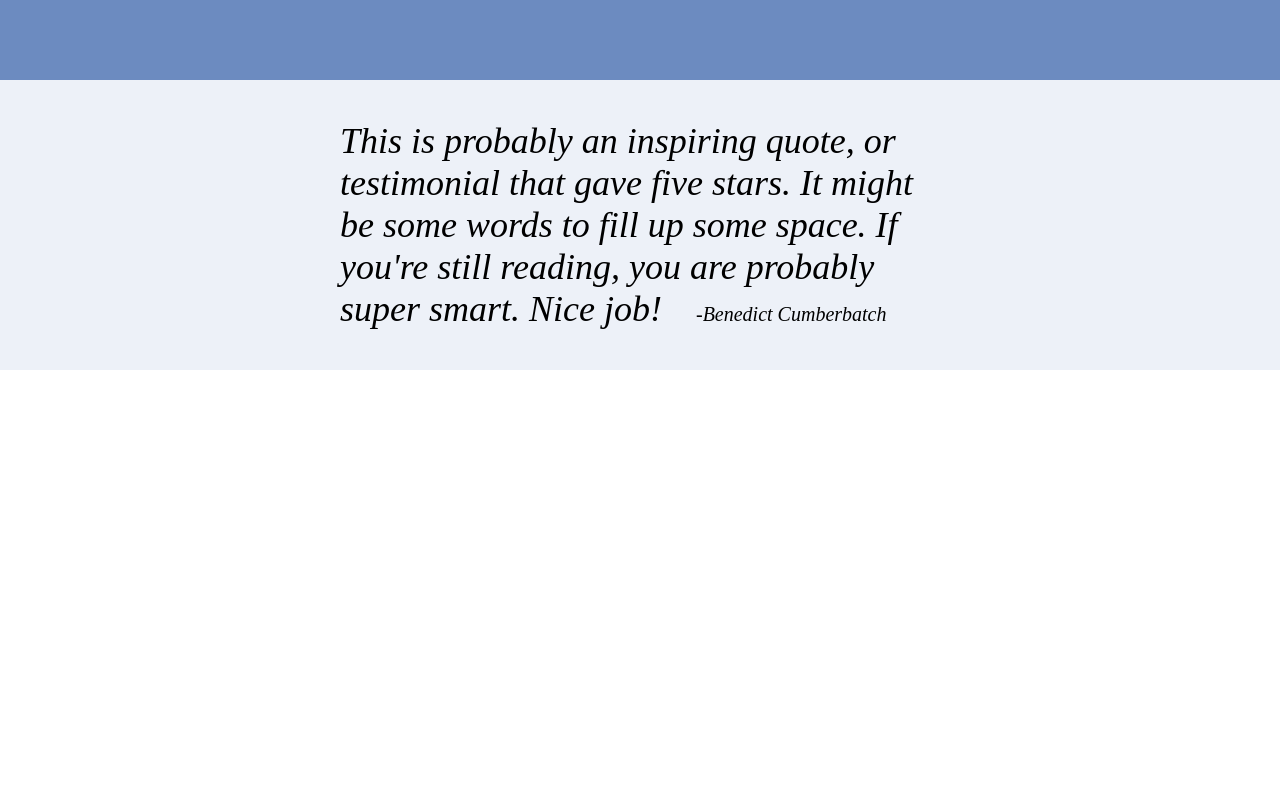
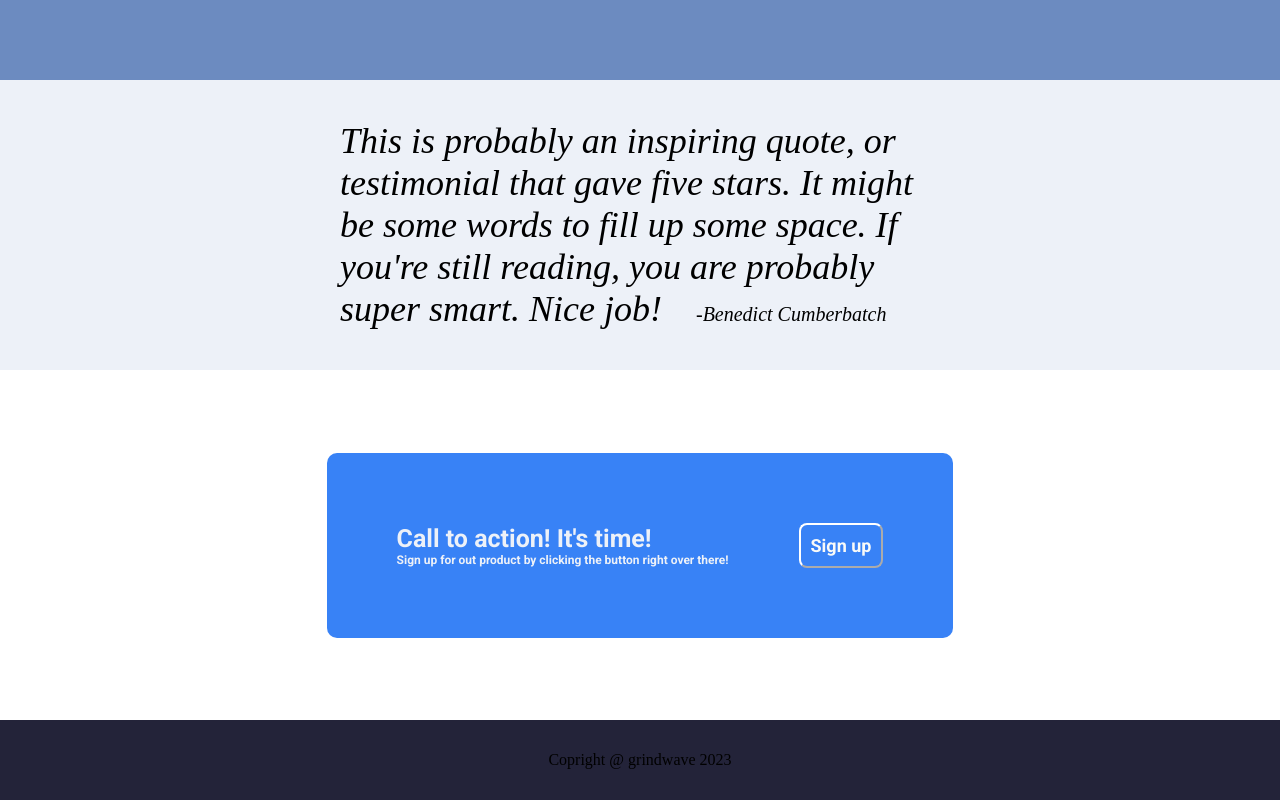
Before and after one commit to grindwave/Landing-page, a plain HTML site: page index.html in a window 1280 px wide. Shown: the part 860-1660 px from the top of the page. Before the commit the page ends 1230 px from the top, so only its background shows below. Drawn offline with Linux system fonts and the light colour scheme.

Commit message:
completed call to action and footer sections. overall landing page complete!

```diff
--- a/index.html
+++ b/index.html
@@ -59,6 +59,20 @@
         <cite>-Benedict Cumberbatch</cite>
        </div>
     </div>
+    <div class="callaction">
+      <div class="callbox">
+        <div class="callcontain">
+         <calltext1>Call to action! It's time!</calltext1>
+          <calltext2>Sign up for out product by clicking the button right over there!</calltext2>
+        </div>
+        <div class="callbutton">
+         <button onclick="location.href='https://www.theodinproject.com/'"  style="border-radius: 8px;" type="button">Sign up</button>
+        </div>
+      </div>
+    </div>
+    <div class="footer">
+      <text>Copright @ grindwave 2023</text>
+    </div>
 
 </body>
 </html>
--- a/style.css
+++ b/style.css
@@ -98,7 +98,7 @@ button {
     padding: 10px;
     font-family: "Roboto";
     font-size: 18px;
-    border: none;
+    border-color: white;
 }
 
 button:hover {
@@ -114,35 +114,27 @@ button:hover {
 }
 
 .fourareas {
-
     font-size: 36px;
     font-weight: 900;
     color: white;
     font-family: "Roboto";
     text-align: center;
     padding: 40px;
-
 }
 
 .fourimages {
-
     justify-content: center;
     gap: 50px;
     display: flex;
-
 }
 
 .fourtext {
     flex-wrap: wrap;
     max-width: 180px;
-
     font-size: 18px;
-
     color: #09172b;
     font-family: "Roboto";
     text-align: center;
-
-
 }
 
 .areas {
@@ -175,3 +167,56 @@ cite {
     font-size: 20px;
    font-weight: 900px;
 }
+
+.callaction {
+    height: 250px;
+    display: flex;
+    justify-content: center;
+    padding: 50px;
+    align-items: center;
+}
+
+.callbox {
+    display: flex;
+
+    max-height: 200px;
+    background-color: #3882F6;
+    font-family: "Roboto";
+    border-radius: 10px;
+    align-items: center;
+    padding: 70px;
+    justify-content: space-between;
+    gap: 70px;
+
+
+}
+
+.callcontain {
+    display: flex;
+    flex-direction: column;
+}
+
+calltext1 {
+    color: #edf1f8;
+    font-size: 25px;
+    font-weight: 700;
+    align-self: flex-start;
+}
+
+calltext2 {
+    color: #edf1f8;
+    font-size: 12px;
+    align-self: flex-end
+}
+
+.footer {
+
+        display: flex;
+        height: 40px;
+        background-color: rgb(35, 35, 57);
+        padding: 20px;
+        margin: 0;
+        justify-content: center;
+        align-items: center;
+
+}
```
